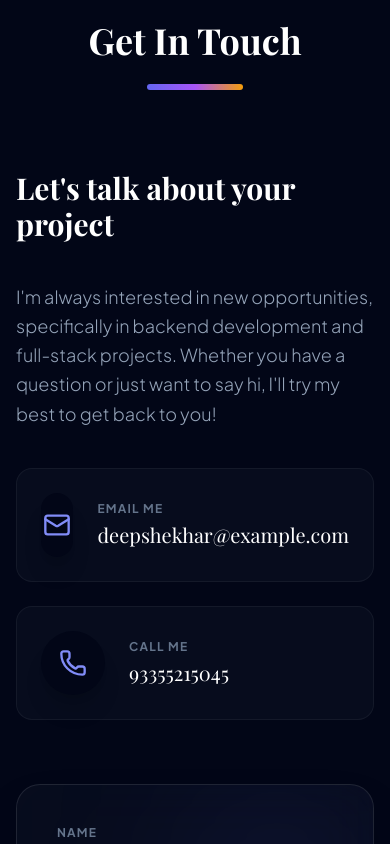
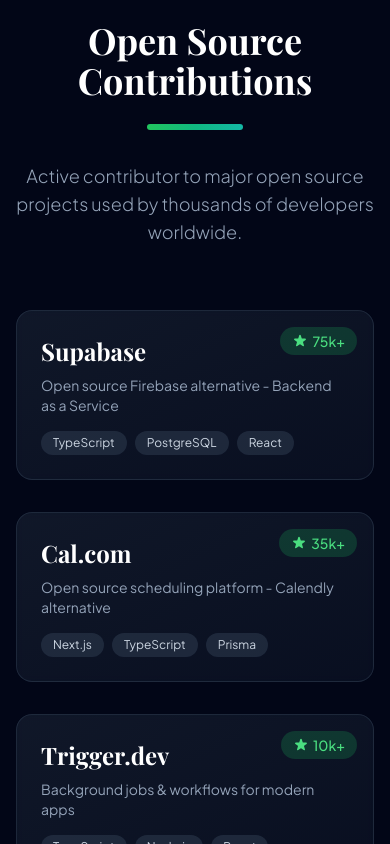
Before and after one commit to deepshekhardas/portfolio, a React (Vite) app in the folder client/: page / in a window 390 px wide. Shown: the part 7640-8484 px from the top of the page. Built offline with nearby package versions, Linux system fonts and the light colour scheme; a web font is replaced by a local one.

Commit message:
feat: add Open Source Contributions section

```diff
--- /dev/null
+++ b/client/src/components/OSSContributions.tsx
@@ -0,0 +1,82 @@
+import React from 'react';
+import { motion } from 'framer-motion';
+import { OSS_CONTRIBUTIONS } from '../data/config';
+
+const OSSContributions: React.FC = () => {
+    return (
+        <section id="oss" className="py-24 relative">
+            <div className="max-w-7xl mx-auto px-4 sm:px-6 lg:px-8">
+                <motion.div
+                    initial={{ opacity: 0, y: 30 }}
+                    whileInView={{ opacity: 1, y: 0 }}
+                    viewport={{ once: true }}
+                    className="text-center mb-16"
+                >
+                    <h2 className="text-4xl md:text-5xl font-bold font-serif text-white mb-6">
+                        Open Source Contributions
+                    </h2>
+                    <div className="w-24 h-1.5 bg-gradient-to-r from-green-500 via-emerald-500 to-teal-500 mx-auto rounded-full"></div>
+                    <p className="text-slate-400 mt-8 max-w-2xl mx-auto text-lg font-light">
+                        Active contributor to major open source projects used by thousands of developers worldwide.
+                    </p>
+                </motion.div>
+
+                <div className="grid grid-cols-1 md:grid-cols-2 gap-8">
+                    {OSS_CONTRIBUTIONS.map((project, index) => (
+                        <motion.a
+                            key={index}
+                            href={project.link}
+                            target="_blank"
+                            rel="noopener noreferrer"
+                            initial={{ opacity: 0, y: 30 }}
+                            whileInView={{ opacity: 1, y: 0 }}
+                            viewport={{ once: true }}
+                            transition={{ duration: 0.5, delay: index * 0.1 }}
+                            whileHover={{ scale: 1.02, y: -5 }}
+                            className="group relative bg-gradient-to-br from-slate-800/50 to-slate-900/50 backdrop-blur-sm border border-slate-700/50 rounded-2xl p-6 hover:border-green-500/50 transition-all duration-300"
+                        >
+                            {/* Stars Badge */}
+                            <div className="absolute top-4 right-4 bg-green-500/20 text-green-400 px-3 py-1 rounded-full text-sm font-medium flex items-center gap-1">
+                                <svg className="w-4 h-4" fill="currentColor" viewBox="0 0 20 20">
+                                    <path d="M9.049 2.927c.3-.921 1.603-.921 1.902 0l1.07 3.292a1 1 0 00.95.69h3.462c.969 0 1.371 1.24.588 1.81l-2.8 2.034a1 1 0 00-.364 1.118l1.07 3.292c.3.921-.755 1.688-1.54 1.118l-2.8-2.034a1 1 0 00-1.175 0l-2.8 2.034c-.784.57-1.838-.197-1.539-1.118l1.07-3.292a1 1 0 00-.364-1.118L2.98 8.72c-.783-.57-.38-1.81.588-1.81h3.461a1 1 0 00.951-.69l1.07-3.292z" />
+                                </svg>
+                                {project.stars}
+                            </div>
+
+                            {/* Project Name */}
+                            <h3 className="text-2xl font-bold text-white mb-2 group-hover:text-green-400 transition-colors">
+                                {project.name}
+                            </h3>
+
+                            {/* Description */}
+                            <p className="text-slate-400 mb-4 text-sm">
+                                {project.description}
+                            </p>
+
+                            {/* Tech Stack */}
+                            <div className="flex flex-wrap gap-2">
+                                {project.techStack.map((tech, i) => (
+                                    <span
+                                        key={i}
+                                        className="bg-slate-700/50 text-slate-300 px-3 py-1 rounded-full text-xs"
+                                    >
+                                        {tech}
+                                    </span>
+                                ))}
+                            </div>
+
+                            {/* Hover Arrow */}
+                            <div className="absolute bottom-6 right-6 opacity-0 group-hover:opacity-100 transition-opacity">
+                                <svg className="w-6 h-6 text-green-400" fill="none" stroke="currentColor" viewBox="0 0 24 24">
+                                    <path strokeLinecap="round" strokeLinejoin="round" strokeWidth={2} d="M10 6H6a2 2 0 00-2 2v10a2 2 0 002 2h10a2 2 0 002-2v-4M14 4h6m0 0v6m0-6L10 14" />
+                                </svg>
+                            </div>
+                        </motion.a>
+                    ))}
+                </div>
+            </div>
+        </section>
+    );
+};
+
+export default OSSContributions;
--- a/client/src/data/config.ts
+++ b/client/src/data/config.ts
@@ -83,6 +83,37 @@
     },
 ];
 
+export const OSS_CONTRIBUTIONS = [
+    {
+        name: "Supabase",
+        description: "Open source Firebase alternative - Backend as a Service",
+        stars: "75k+",
+        link: "https://github.com/supabase/supabase",
+        techStack: ["TypeScript", "PostgreSQL", "React"],
+    },
+    {
+        name: "Cal.com",
+        description: "Open source scheduling platform - Calendly alternative",
+        stars: "35k+",
+        link: "https://github.com/calcom/cal.com",
+        techStack: ["Next.js", "TypeScript", "Prisma"],
+    },
+    {
+        name: "Trigger.dev",
+        description: "Background jobs & workflows for modern apps",
+        stars: "10k+",
+        link: "https://github.com/triggerdotdev/trigger.dev",
+        techStack: ["TypeScript", "Node.js", "React"],
+    },
+    {
+        name: "Expensify App",
+        description: "Enterprise expense management application",
+        stars: "Enterprise",
+        link: "https://github.com/Expensify/App",
+        techStack: ["React Native", "TypeScript"],
+    },
+];
+
 export const SOCIAL_LINKS = {
     github: "https://github.com/",
     linkedin: "https://linkedin.com/",
--- a/client/src/pages/Home.tsx
+++ b/client/src/pages/Home.tsx
@@ -5,6 +5,7 @@
 import About from '../components/About';
 import Skills from '../components/Skills';
 import Projects from '../components/Projects';
+import OSSContributions from '../components/OSSContributions';
 import Contact from '../components/Contact';
 import Footer from '../components/Footer';
 import ThreeBackground from '../components/ThreeBackground';
@@ -41,6 +42,7 @@
                 <About />
                 <Skills />
                 <Projects />
+                <OSSContributions />
                 <Contact />
             </main>
             <Footer />
```
